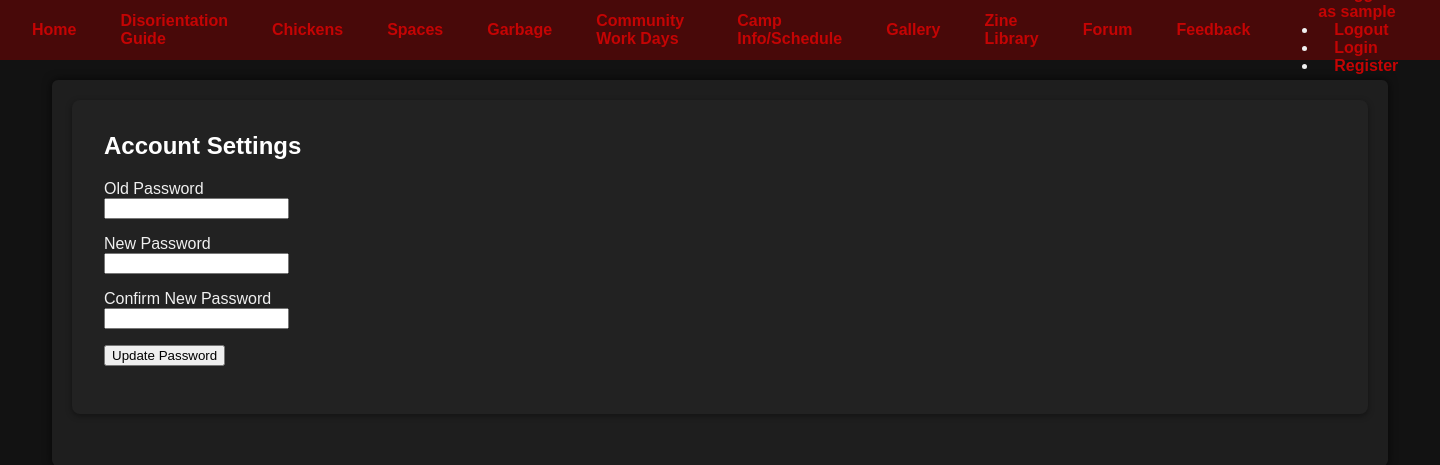
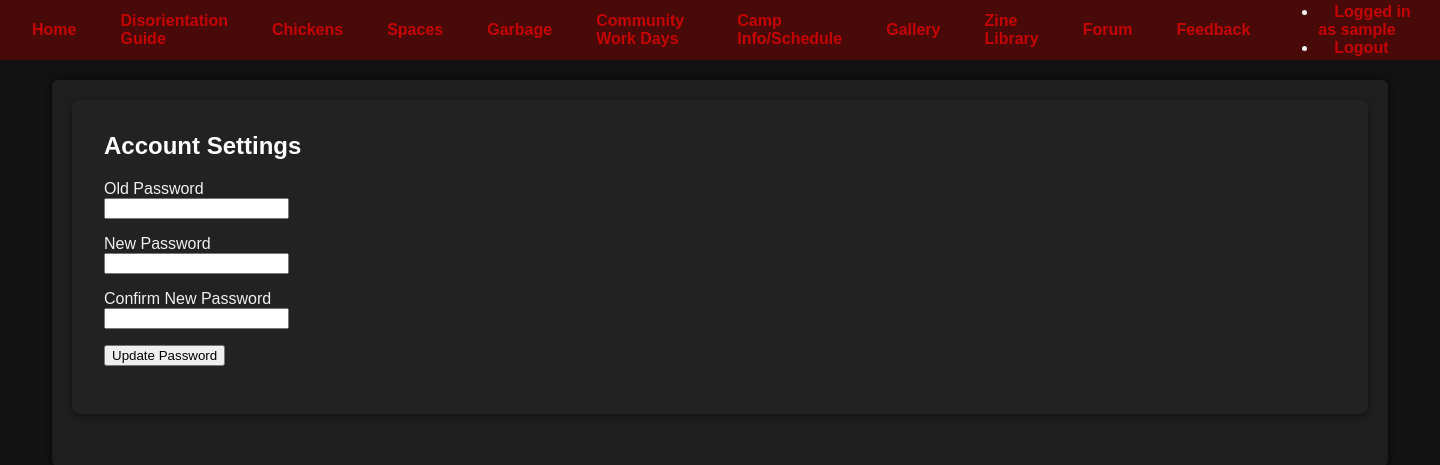
Before and after one commit to sixesandsevens/farmwebserver_new, a Flask app: page /account in a window 1440 px wide. Shown: the top 465 px of the page. Run offline with Flask 3, Linux system fonts and the light colour scheme; the visitor is signed in with stand-in values (Sample User, id 1).

Commit message:
navbar fix

```diff
--- a/templates/base.html
+++ b/templates/base.html
@@ -32,9 +32,6 @@
 
             <li><a href="{{ url_for('account') }}">Logged in as {{ current_user.username }}</a></li>
             <li><a href="{{ url_for('logout') }}">Logout</a></li>
-
-            <li><a href="{{ url_for('login') }}">Login</a></li>
-            <li><a href="{{ url_for('register') }}">Register</a></li>
           {% endif %}
         </ul>
       </div>
```
